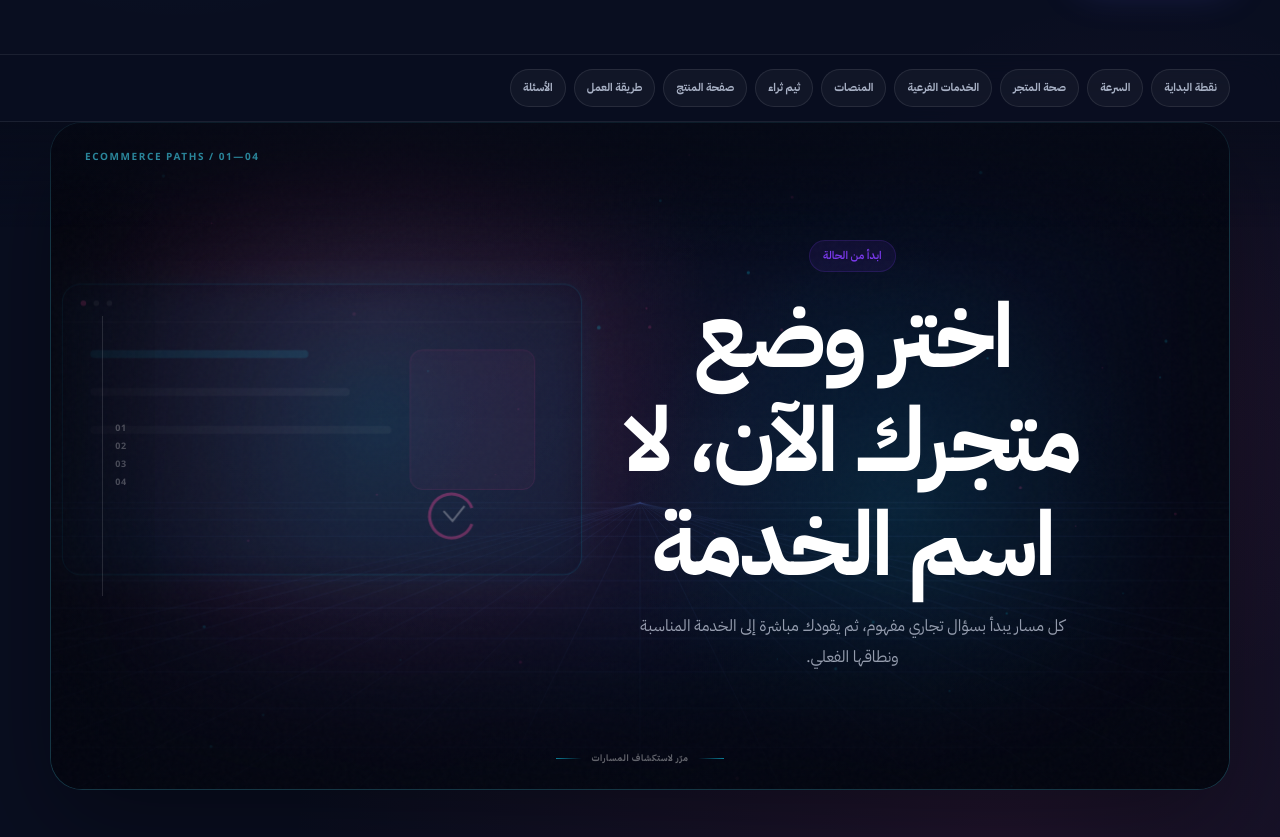
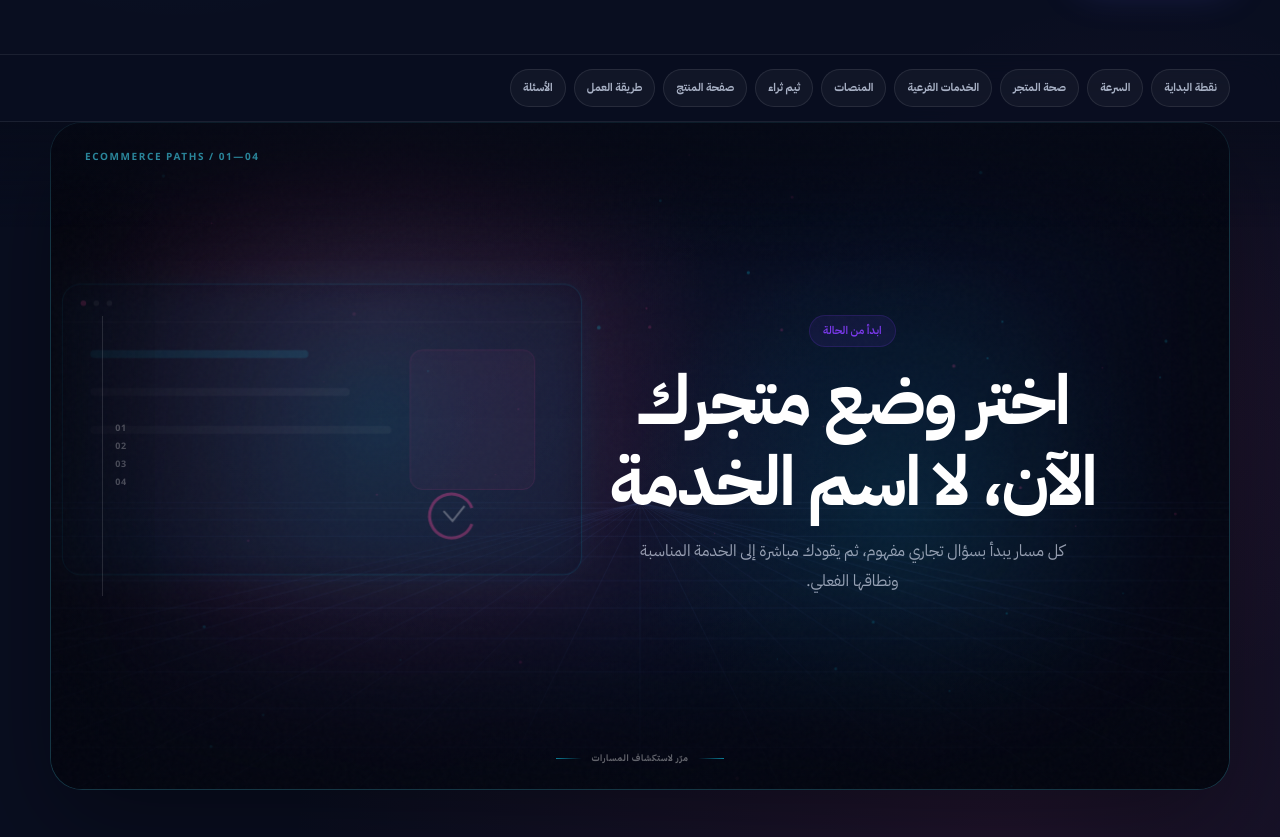
Before and after one commit to ahmedalqurashi2030/ibtikartech-dashboard, a Django app: page /ecommerce/ in a window 1280 px wide. Shown: the part 713-1550 px from the top of the page. Run offline with Django 5.2, Linux system fonts and the light colour scheme.

Commit message:
fix: enforce cinematic heading scale

```diff
--- a/static/public_preview/assets/css/pages/service-category.css
+++ b/static/public_preview/assets/css/pages/service-category.css
@@ -402,7 +402,7 @@
 .service-paths-section.is-cinematic-ready .service-paths-header h2 {
   max-width: 18ch;
   margin: 14px auto;
-  font-size: clamp(42px, 5.4vw, 70px);
+  font-size: clamp(42px, 5.4vw, 70px) !important;
   line-height: 1.08;
   letter-spacing: -.04em;
 }
@@ -639,7 +639,7 @@
   .service-paths-section.is-cinematic-ready .service-paths-header h2 {
     max-width: none;
     margin-inline: 0;
-    font-size: clamp(34px, 10vw, 46px);
+    font-size: clamp(34px, 10vw, 46px) !important;
   }
 
   .service-paths-section.is-cinematic-ready .service-paths-header p { margin-inline: 0; }
```
